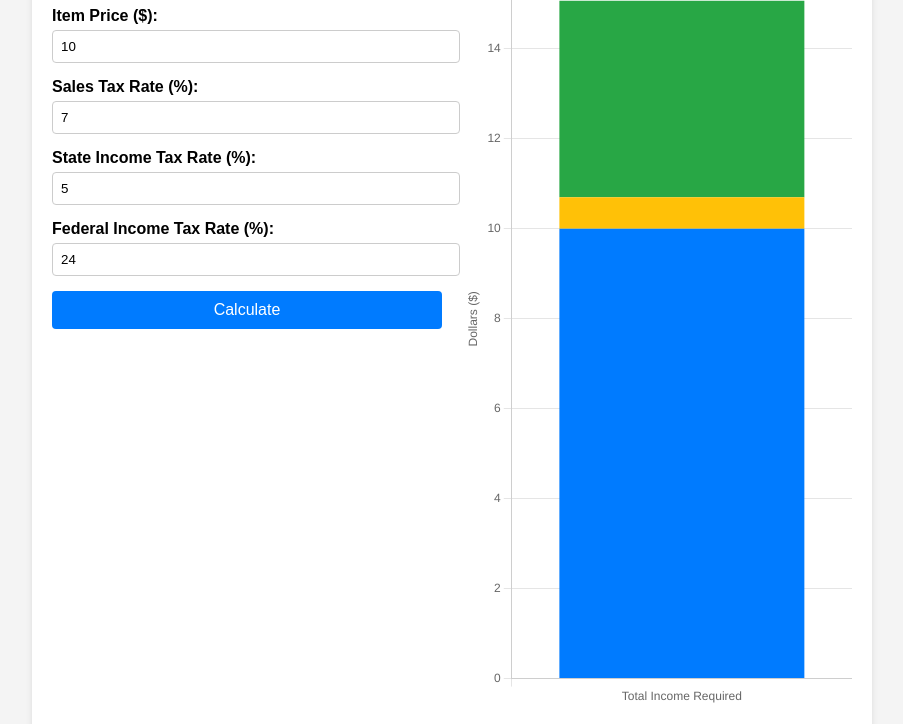
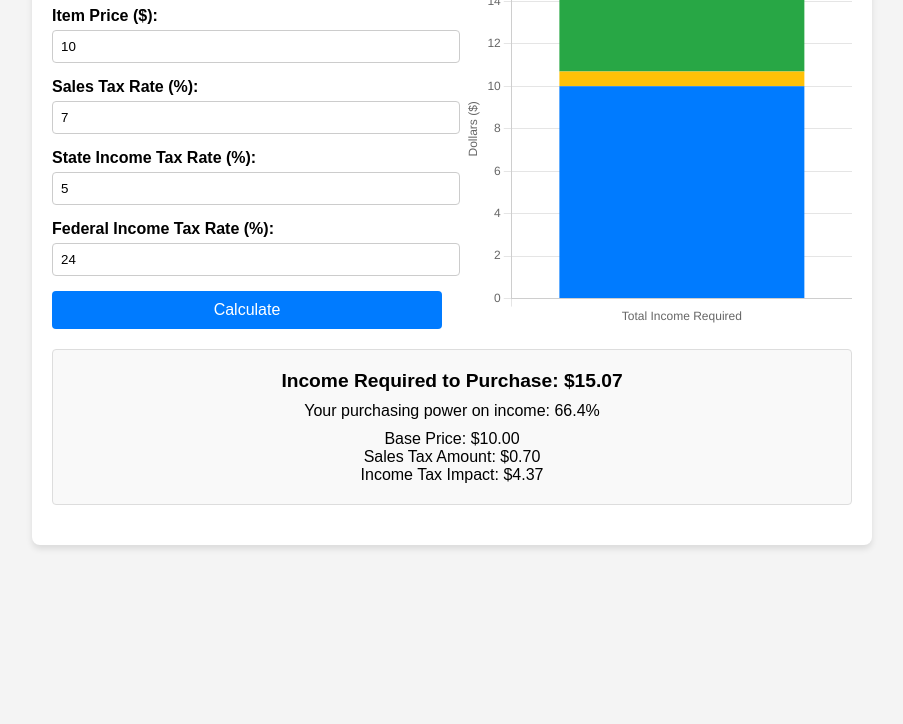
Before and after one commit to brianbew00/bigtaxindex, a plain HTML site: page index.html in a window 1280 px wide. Shown: the part 113-837 px from the top of the page, without its empty margins (188-1091 px from the left). After the commit the page ends 800 px from the top, so only its background shows below. Drawn offline with nearby package versions, Linux system fonts and the light colour scheme.

Commit message:
Add files via upload

```diff
--- a/style.css
+++ b/style.css
@@ -17,7 +17,7 @@ body {
 .row {
     display: flex;
     justify-content: space-between;
-    align-items: flex-start;
+    align-items: stretch; /* Ensure both sections match height */
     margin-bottom: 20px;
 }
 
@@ -35,7 +35,15 @@ body {
 .chart-container {
     flex: 1;
     max-width: 50%;
-    text-align: center;
+    display: flex;
+    justify-content: center;
+    align-items: center;
+    height: 100%; /* Match height with input container */
+}
+
+canvas {
+    max-height: 100%; /* Scale the chart to fit the container height */
+    max-width: 100%;
 }
 
 h1 {
```
